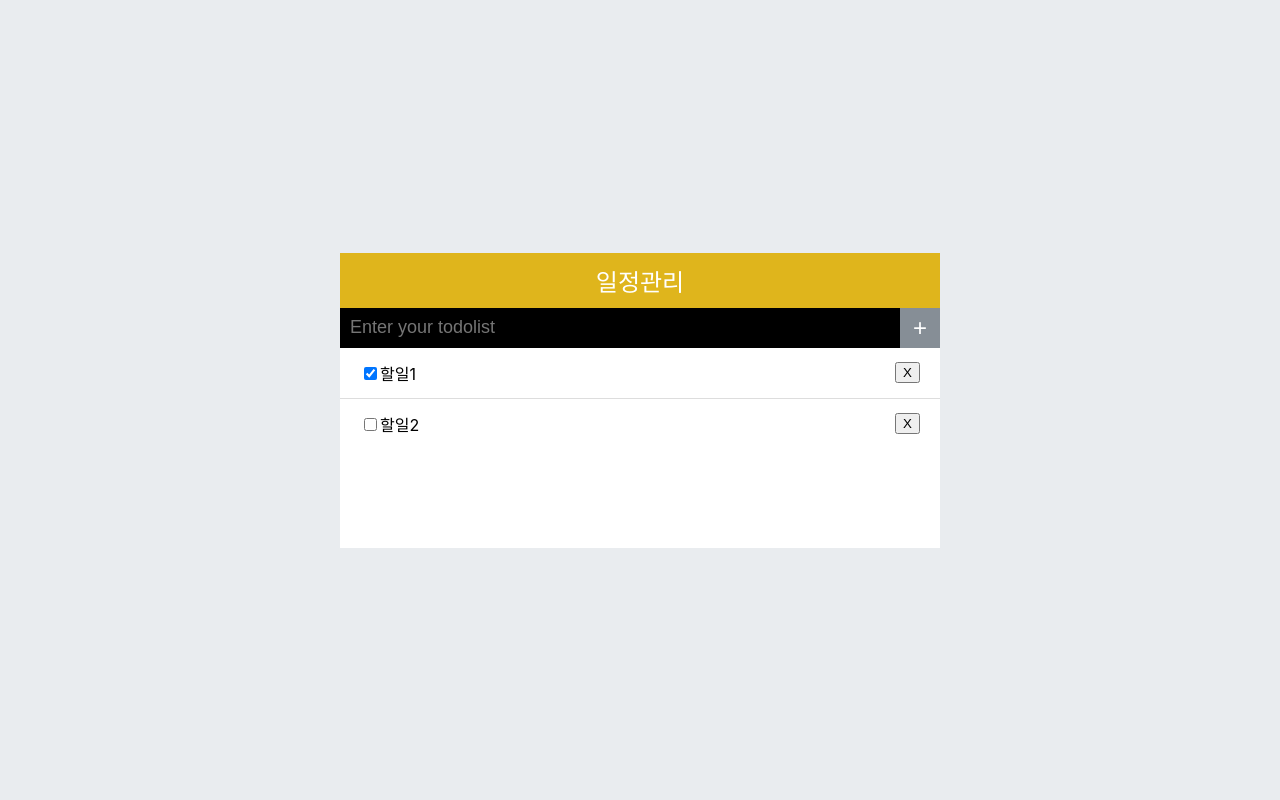
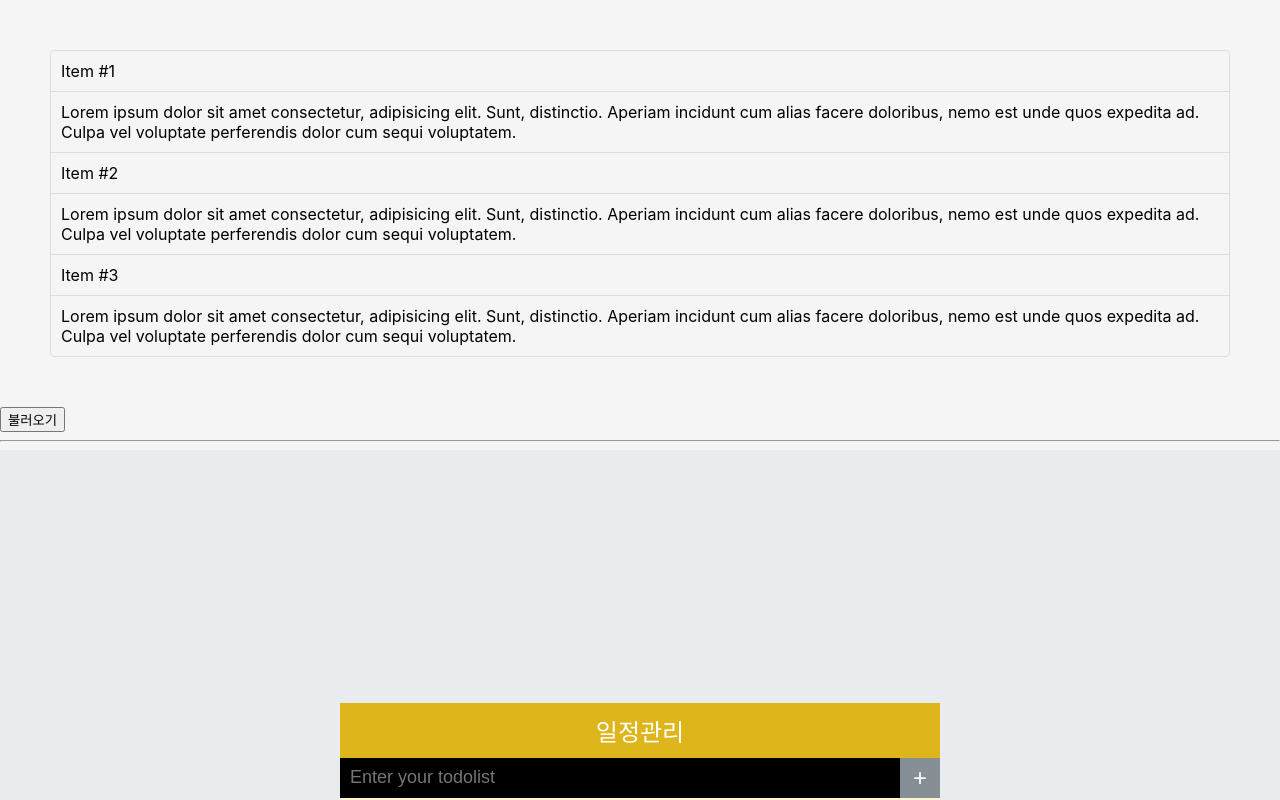
Before and after one commit to yoongmi/nepp_react, a React (Create React App) app in the folder react-app/: page / in a window 1280 px wide. Shown: the top 800 px of the page. Built offline with nearby package versions, Linux system fonts and the light colour scheme.

Commit message:
day8 axios async accordion

```diff
--- a/react-app/package.json
+++ b/react-app/package.json
@@ -6,6 +6,7 @@
     "@testing-library/jest-dom": "^5.16.4",
     "@testing-library/react": "^13.3.0",
     "@testing-library/user-event": "^13.5.0",
+    "axios": "^0.27.2",
     "react": "^18.2.0",
     "react-dom": "^18.2.0",
     "react-scripts": "5.0.1",
--- a/react-app/src/App.js
+++ b/react-app/src/App.js
@@ -15,11 +15,16 @@ import InputFile from "./components/InputFile";
 import StyledComponent from "./components/StyledComponent";
 import Flex from "./components/Flex";
 import Todo from "./components/Todo";
+import Axios from "./components/Axios";
+import Bootstrap from "./components/Bootstrap";
 
 function App() {
   const name1 = "리액트";
   return (
     <>
+      <Bootstrap />
+      <Axios />
+      <hr />
       <Todo />
       <hr />
       <Flex />
--- /dev/null
+++ b/react-app/src/components/Axios.jsx
@@ -0,0 +1,33 @@
+import axios from "axios";
+import { useState } from "react";
+
+const Axios = () => {
+  const [data, setData] = useState(null);
+
+  const onClick = async () => {
+    try {
+      const url = "https://jsonplaceholder.typicode.com/todos/1";
+      const response = await axios.get(url);
+      setData(response.data);
+    } catch (e) {
+      console.log(e);
+    }
+  };
+
+  return (
+    <>
+      <div>
+        <button onClick={onClick}>불러오기</button>
+      </div>
+      {data && (
+        <textarea
+          rows={7}
+          value={JSON.stringify(data, null, 2)}
+          readOnly={true}
+        />
+      )}
+    </>
+  );
+};
+
+export default Axios;
--- /dev/null
+++ b/react-app/src/components/Bootstrap/Accordion.jsx
@@ -0,0 +1,33 @@
+import styled from "styled-components";
+
+const Accordion = ({ data }) => {
+  return (
+    <List>
+      {data.map(({ id, title, content }) => (
+        <Item key={id}>
+          <Header>{title}</Header>
+          <Body>{content}</Body>
+        </Item>
+      ))}
+    </List>
+  );
+};
+
+const List = styled.div`
+  border: 1px solid #ddd;
+  border-radius: 4px;
+`;
+const Item = styled.div`
+  & + & {
+    border-top: 1px solid #ddd;
+  }
+`;
+const Header = styled.div`
+  padding: 10px;
+`;
+const Body = styled.div`
+  padding: 10px;
+  border-top: 1px solid #ddd;
+`;
+
+export default Accordion;
--- /dev/null
+++ b/react-app/src/components/Bootstrap/index.jsx
@@ -0,0 +1,17 @@
+import styled from "styled-components";
+import Accordion from "./Accordion";
+import accordionData from "../datas/accordion";
+
+const Bootstrap = () => {
+  return (
+    <Layout>
+      <Accordion data={accordionData} />
+    </Layout>
+  );
+};
+
+const Layout = styled.div`
+  padding: 50px;
+`;
+
+export default Bootstrap;
--- a/react-app/src/components/Todo/Form.jsx
+++ b/react-app/src/components/Todo/Form.jsx
@@ -1,35 +1,33 @@
 import styled from "styled-components";
-import { useRef, useState } from "react";
+import { useState } from "react";
 
 const Form = ({ onAdd }) => {
   //입력관리
 
-  const input = useRef(null);
   const [inputText, setInputText] = useState("");
 
   const handleAdd = () => {
     onAdd(inputText);
     setInputText("");
-    input.current.focus();
   };
 
-  const enterClick = (e) => {
-    if (e.key === "Enter") {
-      handleAdd();
-    }
+  const handleSubmit = (e) => {
+    e.preventDefault();
   };
 
   return (
+    <form onSubmit={handleSubmit}>
       <InputWrapper>
         <Input
+          name="query"
           onChange={(e) => setInputText(e.target.value)}
           value={inputText}
-        ref={input}
-        onKeyUp={enterClick}
           placeholder="Enter your todolist"
+          required
         />
         <BtnSubmit onClick={handleAdd}>+</BtnSubmit>
       </InputWrapper>
+    </form>
   );
 };
 
--- a/react-app/src/components/Todo/TodoList.jsx
+++ b/react-app/src/components/Todo/TodoList.jsx
@@ -1,4 +1,4 @@
-import styled from "styled-components";
+import styled, { css } from "styled-components";
 
 const TodoList = ({ data, onDelete, onChecked }) => {
   //리스트 출력담당
@@ -6,7 +6,7 @@ const TodoList = ({ data, onDelete, onChecked }) => {
   return (
     <List>
       {data.map(({ id, content, checked }) => (
-        <Item key={id}>
+        <Item key={id} checked={checked}>
           <label>
             <input
               type="checkbox"
@@ -29,6 +29,9 @@ const List = styled.ul`
   min-height: 200px;
   background-color: #fff;
 `;
+
+const Content = styled.span``;
+
 const Item = styled.li`
   height: 50px;
   display: flex;
@@ -38,8 +41,22 @@ const Item = styled.li`
   & + & {
     border-top: 1px solid #ddd;
   }
+
+  ${({ checked }) =>
+    checked &&
+    css`
+      background: #fff5cf;
+      ${Content} {
+        text-decoration: line-through;
+      }
+    `};
+
+  /* background: ${(props) => props.checked && "#fff5cf"};
+  ${Content} {
+    text-decoration: ${(props) => props.checked && "line-through"};
+  } */
 `;
-const Content = styled.span``;
+
 const BtnDelete = styled.button``;
 
 export default TodoList;
--- a/react-app/src/components/Todo/index.jsx
+++ b/react-app/src/components/Todo/index.jsx
@@ -37,12 +37,9 @@ const Todo = () => {
   };
 
   const handleChecked = (id) => {
-    const nextTodo = todos.map((todo) => {
-      if (todo.id === id) {
-        todo.checked = !todo.checked;
-      }
-      return todo;
-    });
+    const nextTodo = todos.map((todo) =>
+      todo.id === id ? { ...todo, checked: !todo.checked } : todo
+    );
     setTodos(nextTodo);
   };
 
--- /dev/null
+++ b/react-app/src/components/datas/accordion.js
@@ -0,0 +1,28 @@
+const data = [
+  {
+    id: 1,
+    title: "Item #1",
+    content: `Lorem ipsum dolor sit amet consectetur, adipisicing elit. Sunt,
+      distinctio. Aperiam incidunt cum alias facere doloribus, nemo est unde
+      quos expedita ad. Culpa vel voluptate perferendis dolor cum sequi
+      voluptatem.`,
+  },
+  {
+    id: 2,
+    title: "Item #2",
+    content: `Lorem ipsum dolor sit amet consectetur, adipisicing elit. Sunt,
+      distinctio. Aperiam incidunt cum alias facere doloribus, nemo est unde
+      quos expedita ad. Culpa vel voluptate perferendis dolor cum sequi
+      voluptatem.`,
+  },
+  {
+    id: 3,
+    title: "Item #3",
+    content: `Lorem ipsum dolor sit amet consectetur, adipisicing elit. Sunt,
+      distinctio. Aperiam incidunt cum alias facere doloribus, nemo est unde
+      quos expedita ad. Culpa vel voluptate perferendis dolor cum sequi
+      voluptatem.`,
+  },
+];
+
+export default data;
```
Also changed, not shown: 2 other files (tests, documents, lock files or other folders). Lines whose indentation alone changed are shown as unchanged.
